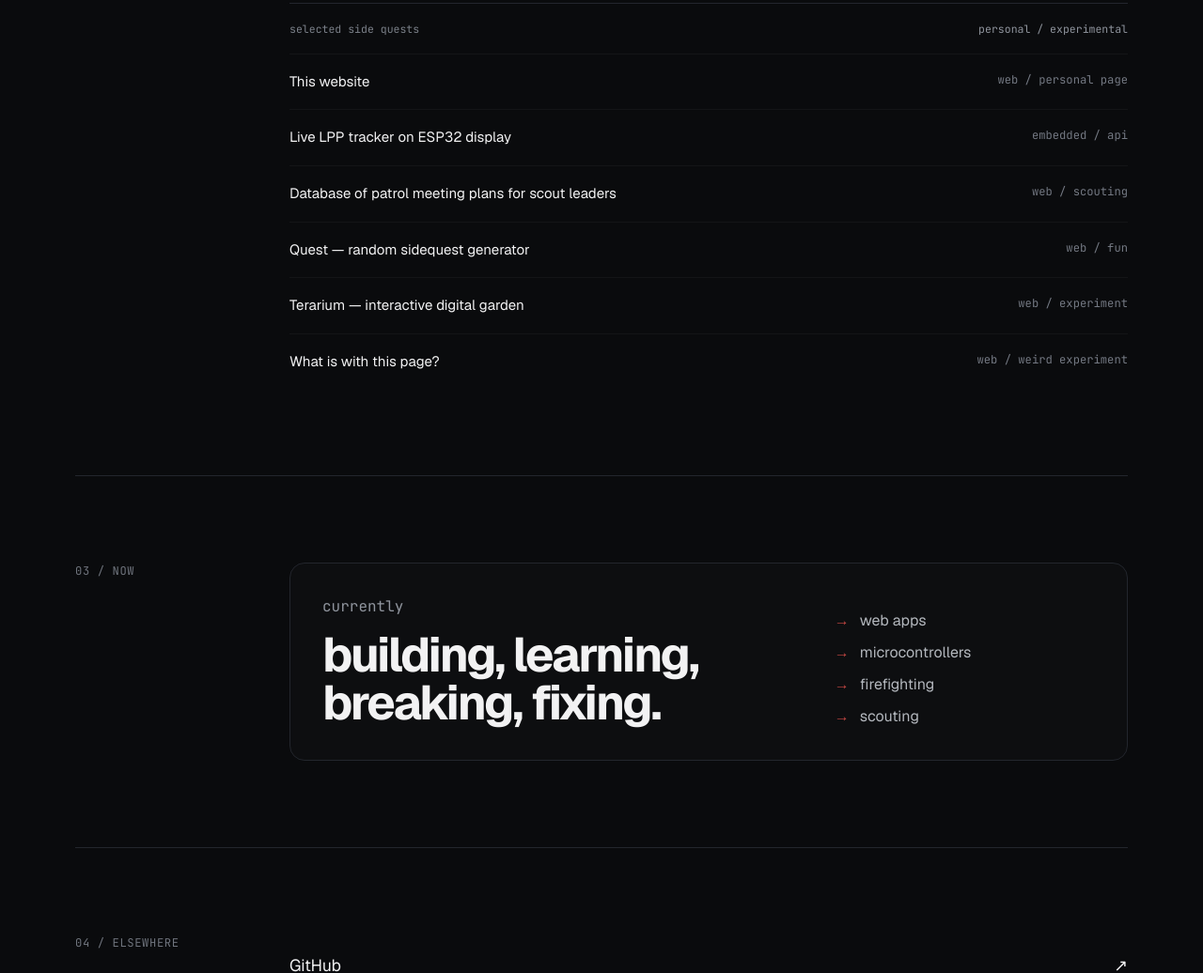
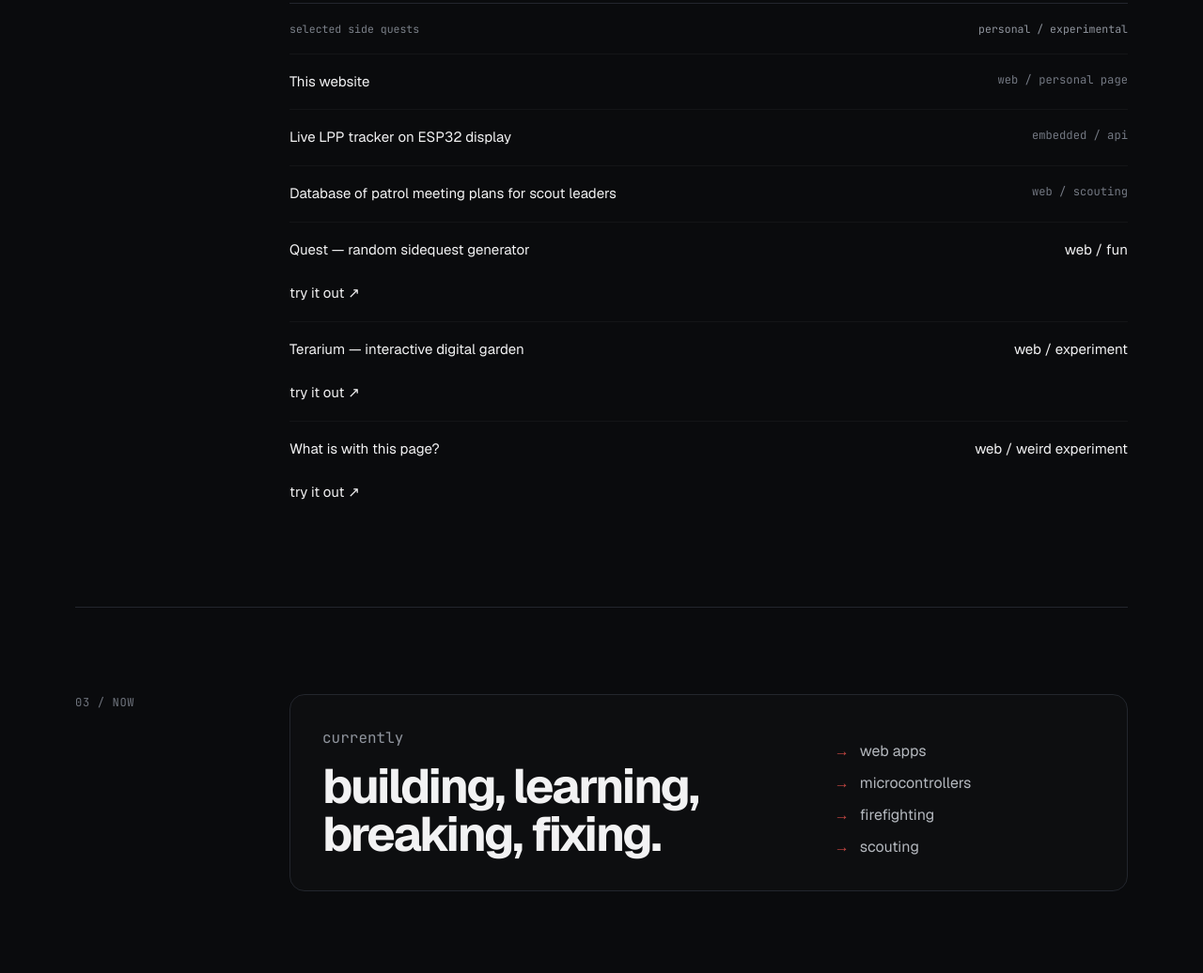
Before and after one commit to nick3go/nickg.si, a plain HTML site: page index.html in a window 1280 px wide. Shown: the part 1960-2996 px from the top of the page at 94% size. Drawn offline with nearby package versions, Linux system fonts and the light colour scheme.

Commit message:
Add live demo links to side projects

```diff
--- a/index.html
+++ b/index.html
@@ -89,15 +89,21 @@
           <a class="project-row" href="https://github.com/nick3go/scout-leaders-interface" target="_blank" rel="noopener noreferrer">
             <span>Database of patrol meeting plans for scout leaders</span><span>web / scouting</span>
           </a>
-          <a class="project-row" href="https://github.com/nick3go/quest_generator" target="_blank" rel="noopener noreferrer">
-            <span>Quest — random sidequest generator</span><span>web / fun</span>
-          </a>
-          <a class="project-row" href="https://github.com/nick3go/terarium" target="_blank" rel="noopener noreferrer">
-            <span>Terarium — interactive digital garden</span><span>web / experiment</span>
-          </a>
-          <a class="project-row" href="https://github.com/nick3go/what-is-with-this-page" target="_blank" rel="noopener noreferrer">
-            <span>What is with this page?</span><span>web / weird experiment</span>
-          </a>
+          <div class="project-row project-row-live">
+            <a class="project-main" href="https://github.com/nick3go/quest_generator" target="_blank" rel="noopener noreferrer">Quest — random sidequest generator</a>
+            <span>web / fun</span>
+            <a class="try-link" href="https://quest.nickg.si" target="_blank" rel="noopener noreferrer">try it out ↗</a>
+          </div>
+          <div class="project-row project-row-live">
+            <a class="project-main" href="https://github.com/nick3go/terarium" target="_blank" rel="noopener noreferrer">Terarium — interactive digital garden</a>
+            <span>web / experiment</span>
+            <a class="try-link" href="https://terarij.nickg.si" target="_blank" rel="noopener noreferrer">try it out ↗</a>
+          </div>
+          <div class="project-row project-row-live">
+            <a class="project-main" href="https://github.com/nick3go/what-is-with-this-page" target="_blank" rel="noopener noreferrer">What is with this page?</a>
+            <span>web / weird experiment</span>
+            <a class="try-link" href="https://weird.nickg.si" target="_blank" rel="noopener noreferrer">try it out ↗</a>
+          </div>
         </div>
       </div>
     </section>
```
